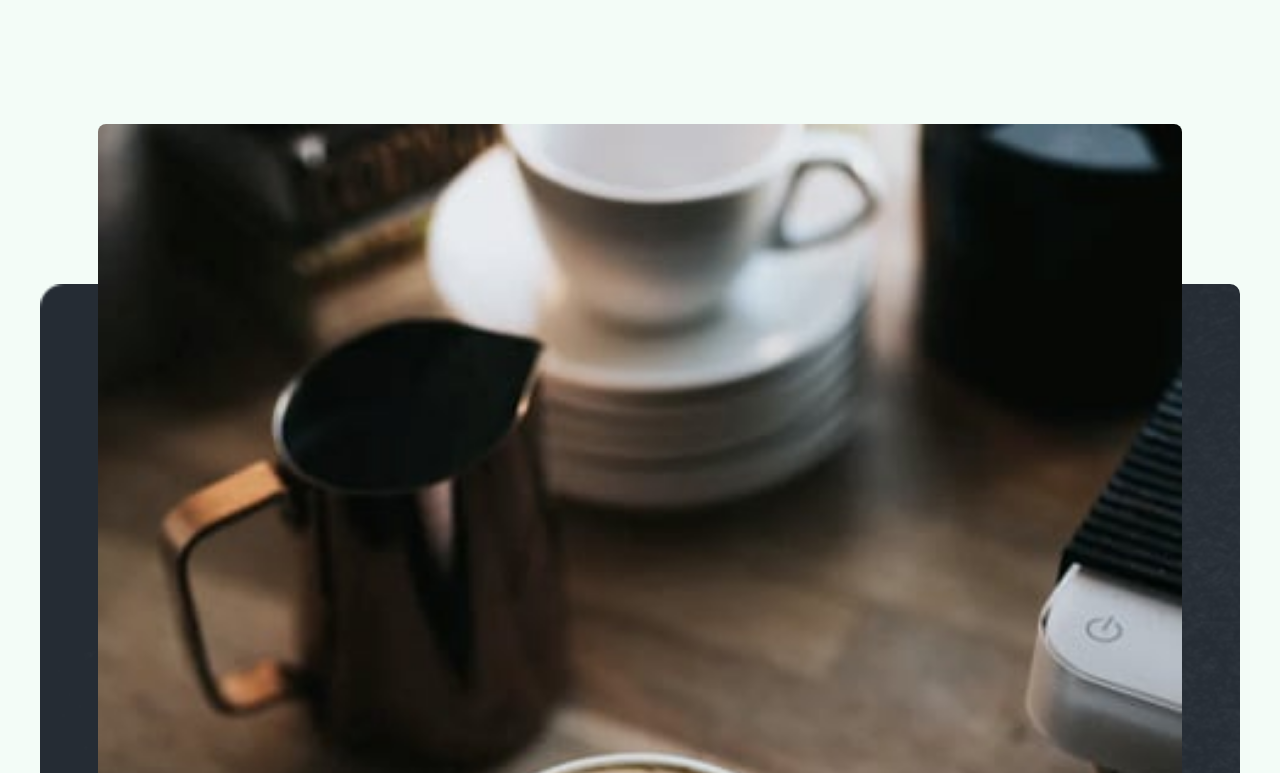
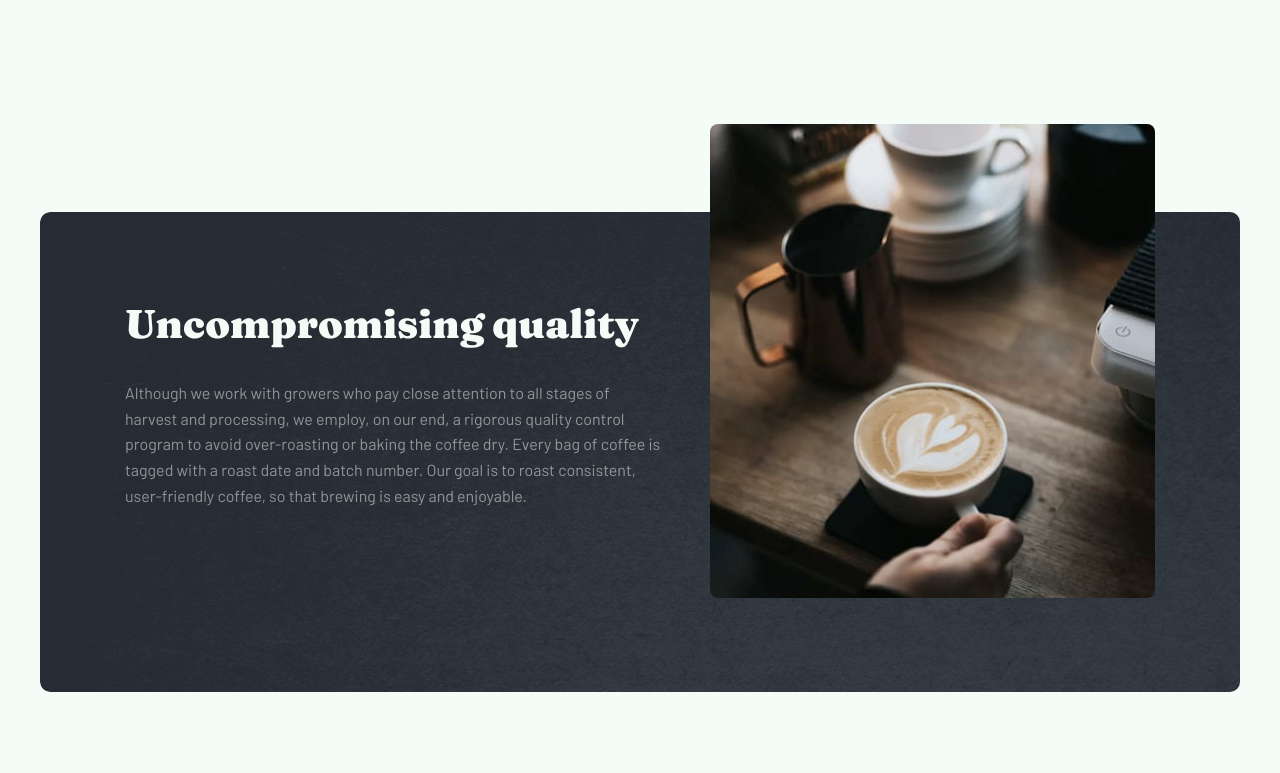
Before and after one commit to Andrparsons/coffeeroasters, a Next.js app: page /about in a window 1280 px wide. Shown: the part 1200-1973 px from the top of the page. Built offline with nearby package versions, Linux system fonts and the light colour scheme.

Commit message:
large screen - about page - qualtity section

```diff
--- a/pages/about.js
+++ b/pages/about.js
@@ -70,7 +70,7 @@ export default function About() {
           <div className={styles.qualitySectionContainer}>
             <picture>
               <source
-                media="(min-width:1100px)"
+                media="(min-width:1150px)"
                 srcSet="/about/desktop/image-quality.jpg"
               />
               <source
--- a/styles/About.module.css
+++ b/styles/About.module.css
@@ -188,11 +188,45 @@
     max-width: 535px;
     margin: 0 auto;
   }
+
+  .qualityImage {
+    max-width: 573px;
+  }
 }
 
-@media (min-width: 900px) {
+@media (min-width: 1150px) {
+  .qualitySection {
+    text-align: left;
+  }
+
   .qualityBackground {
     background-image: url(/about/desktop/bg-quality.png);
+    top: 5.5rem;
+    height: 85%;
+  }
+
+  .qualitySectionContainer {
+    display: flex;
+    justify-content: space-between;
+    flex-direction: row-reverse;
+    padding: 0 5.3125rem 5.5rem;
+  }
+
+  .qualityContent {
+    margin-top: 11rem;
+    margin-right: 1rem;
+  }
+
+  .qualityTitle {
+    margin-bottom: 2rem;
+  }
+
+  .qualityText {
+    max-width: 540px;
+  }
+
+  .qualityImage {
+    width: 445px;
   }
 }
 
```
